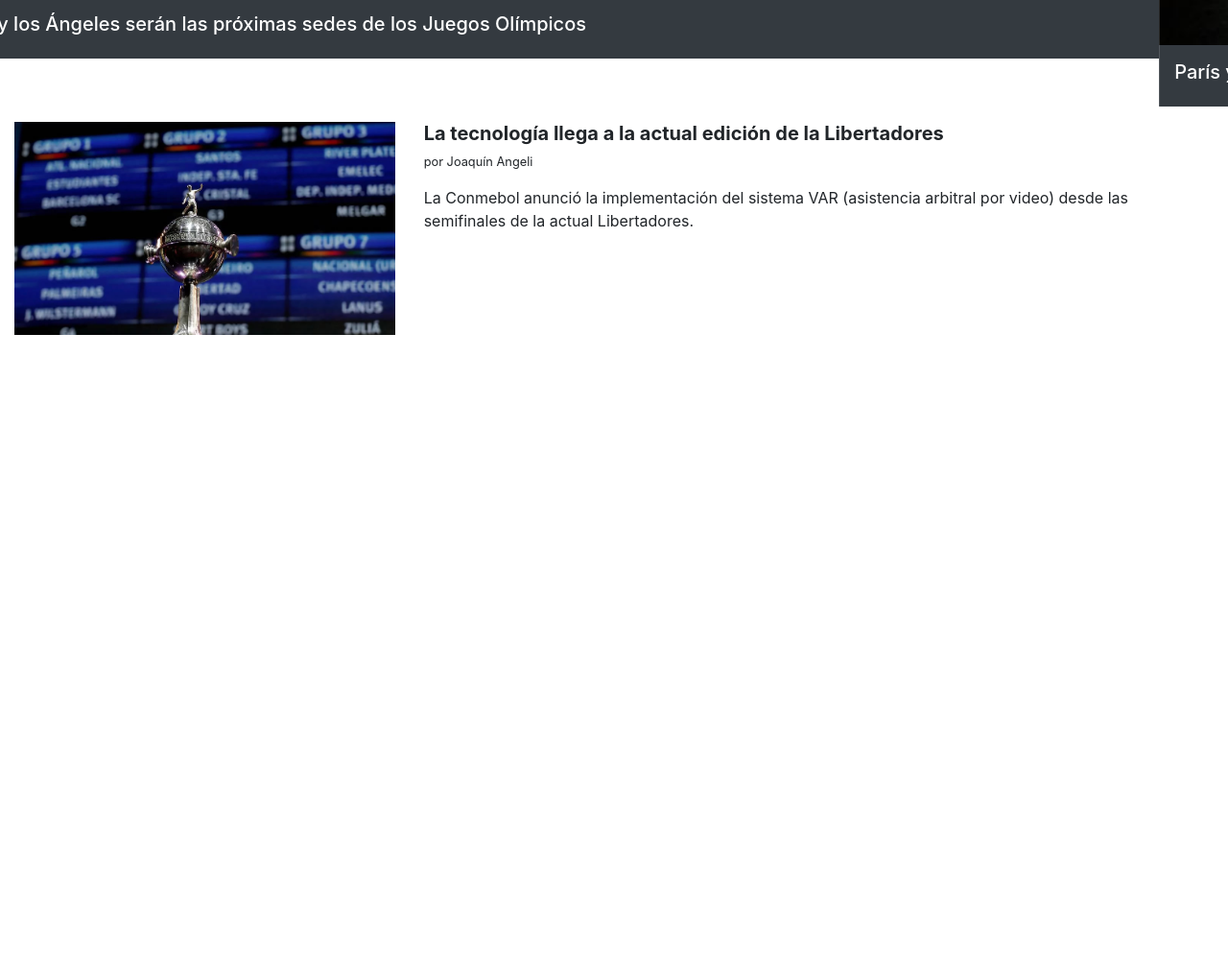
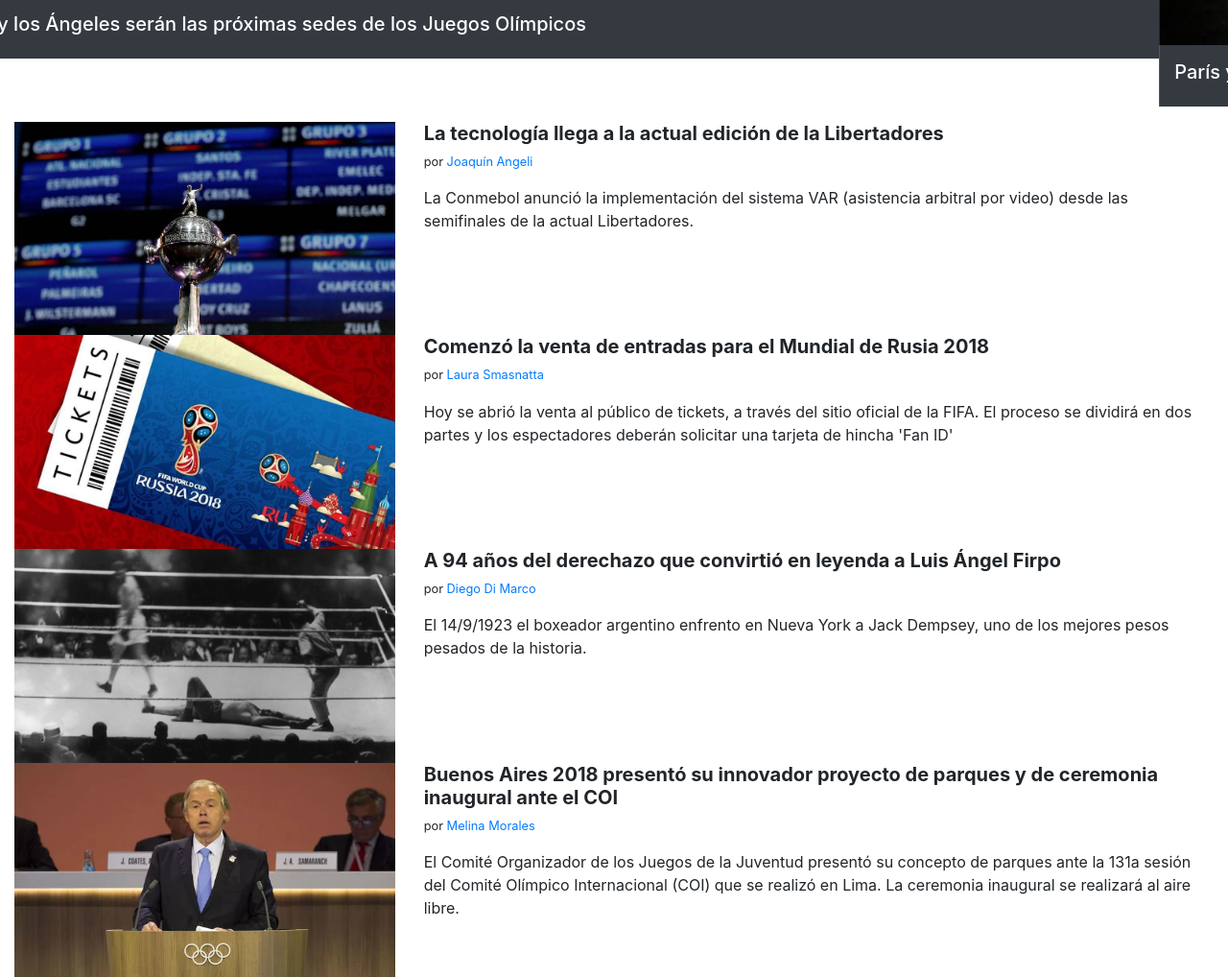
Before and after one commit to ahuespi/primer-repo, a plain HTML site: page index.html in a window 1280 px wide. Shown: the part 780-1798 px from the top of the page at 96% size. Before the commit the page ends 1129 px from the top, so only its background shows below. Drawn offline with Linux system fonts and the light colour scheme.

Commit message:
Noticias dinamicas con JS

```diff
--- a/index.html
+++ b/index.html
@@ -87,27 +87,53 @@
   <!-- FIN SLIDER -->
   <main class="container-fluid">
     <section id="ultimas-noticias">
-      <article class="row noticia">
+      <article class="row noticia d-none">
         <div class="noticia-img col-12 col-sm-5 col-lg-4">
-          <img class="img-fluid"  src="img/sorteo-libertadores.jpg" alt="">
+          <img class="img-fluid" src="http://via.placeholder.com/1000x600" alt="">
         </div>
         <div class="noticia-txt col-12 col-sm-7 col-lg-8">
-          <h3 class="h5 font-weight-bold">La tecnología llega a la actual edición de la Libertadores</h3>
-          <p class="small">por Joaquín Angeli</p>
-          <p>La Conmebol anunció la implementación del sistema VAR (asistencia arbitral por video) desde las semifinales de la actual Libertadores.</p>
+          <h3 class="h5 font-weight-bold">{{titulo}}</h3>
+          <p class="small">por <a href="#">{{autor}}</a></p>
+          <p>{{detalle}}</p>
         </div>
       </article>
     </section>
   </main>
 
   <!--
+    PENSAR EN ENTIDADES/COSAS/OBJETOS
+    LAS IMAGENES SE ALMACENAN CON RUTAS EN LAS BASES DE DATOS
 
+    CONECTARSE a la fuente de datos
+    OBTENERLO
+    PROCESARLO
+    MOSTRARLOS
+
+    En una hoja de google sheet
+    titulo autor detalle imagen fecha
   -->
   <!-- Optional JavaScript -->
   <!-- jQuery first, then Popper.js, then Bootstrap JS -->
   <script src="js/jquery-3.3.1.slim.min.js"></script>
   <script src="js/popper.min.js"></script>
   <script src="js/bootstrap.min.js"></script>
+  <script src="js/noticias.js"></script>
+  <script>
+
+    for (var i = 0; i < noticias.length; i++) {
+      var noticia = document.querySelector(".noticia").cloneNode(true); // cloneNode() Solo clona al elemento solo, cloneNode(true) clona todo
+
+      noticia.querySelector("h3").innerText = noticias[i][0];
+      noticia.querySelector(".small a").innerText = noticias[i][1];
+      noticia.querySelector("p:last-child").innerText = noticias[i][2];
+      noticia.querySelector(".img-fluid").src = "img/" + noticias[i][3];
+
+      noticia.classList.remove("d-none");
+
+      document.querySelector("#ultimas-noticias").appendChild(noticia);
+    }
+
+  </script>
 </body>
 
 </html>
--- /dev/null
+++ b/js/noticias.js
@@ -0,0 +1,9 @@
+// MANERA HARDCODEADA
+// UNA BASE DE DATOS BIEN PENSADA ES MITAD DE PROYECTO RESUELTO
+// ARRAY MULTIDIMENSIONAL
+var noticias = [
+    /* 0 => */ ["La tecnología llega a la actual edición de la Libertadores", "Joaquín Angeli", "La Conmebol anunció la implementación del sistema VAR (asistencia arbitral por video) desde las semifinales de la actual Libertadores.", "sorteo-libertadores.jpg"],
+    /* 1 => */ ["Comenzó la venta de entradas para el Mundial de Rusia 2018", "Laura Smasnatta", "Hoy se abrió la venta al público de tickets, a través del sitio oficial de la FIFA. El proceso se dividirá en dos partes y los espectadores deberán solicitar una tarjeta de hincha 'Fan ID'", "tickets-rusia-mundial.jpg"],
+    /* 2 => */ ["A 94 años del derechazo que convirtió en leyenda a Luis Ángel Firpo", "Diego Di Marco", "El 14/9/1923 el boxeador argentino enfrento en Nueva York a Jack Dempsey, uno de los mejores pesos pesados de la historia.", "firpo.jpg"],
+    /* 3 => */ ["Buenos Aires 2018 presentó su innovador proyecto de parques y de ceremonia inaugural ante el COI", "Melina Morales", "El Comité Organizador de los Juegos de la Juventud presentó su concepto de parques ante la 131a sesión del Comité Olímpico Internacional (COI) que se realizó en Lima. La ceremonia inaugural se realizará al aire libre.", "buenos-aires.jpg"]
+];
```
Also changed, not shown: prueba.html (+1 -1 lines).
